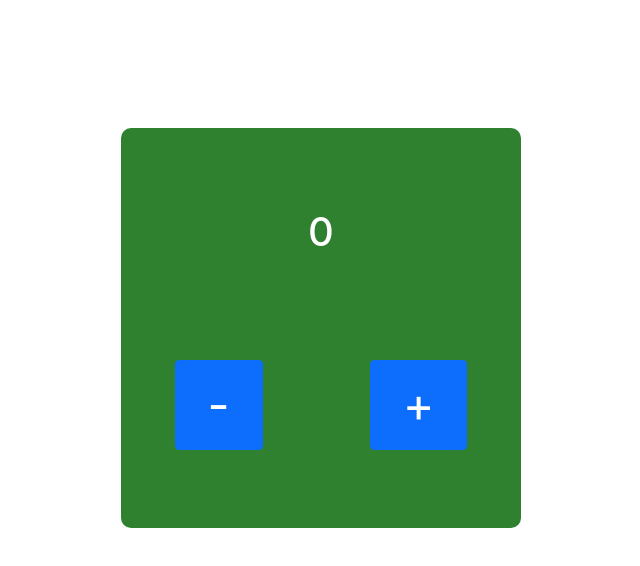
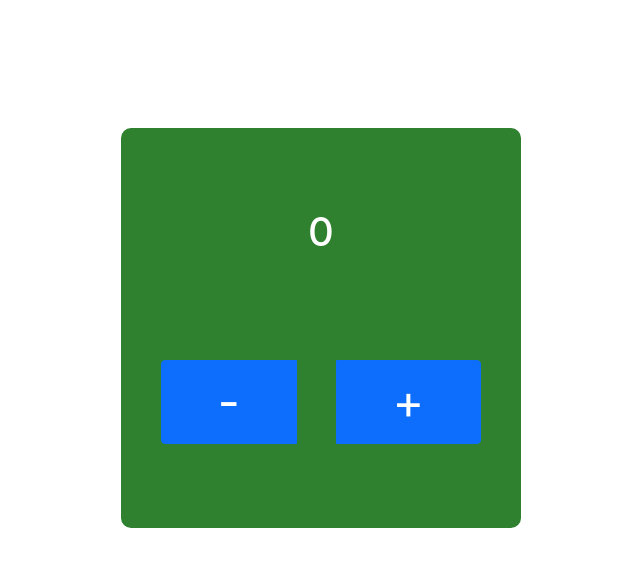
Before and after one commit to AyaneSHOJI/counter-react, a React (Create React App) app: page / in a window 1280 px wide. Shown: the top 566 px of the page, without its empty margins (19-659 px from the left). Built offline with nearby package versions, Linux system fonts and the light colour scheme.

Commit message:
CSS btn updated

```diff
--- a/src/Counter.css
+++ b/src/Counter.css
@@ -28,5 +28,6 @@
 
 .btn{
     font-size: 3rem;
-    padding: 0.5rem 2rem;
+    padding: 0.3rem 1.8rem;
+    margin: 5% 10%;
 }
--- a/src/Counter.js
+++ b/src/Counter.js
@@ -1,6 +1,5 @@
 import { useState } from 'react';
 import './Counter.css';
-import Button from 'react-bootstrap/Button';
 
 function Counter(){
     const [countValue, setCountValue] = useState(0);
@@ -35,12 +34,8 @@ function Counter(){
                     <h1 className="countValue">{countValue}</h1>
                 </div>
                 <div className="btn-group">
-                    <div>
-                        <Button className="btn btn-primary my-3" onMouseDown={decreaseCount}>-</Button>
-                    </div>
-                    <div>
-                        <Button className="btn btn-primary my-3" onClick={increaseCount}>+</Button>
-                    </div>
+                    <button className="btn btn-primary my-3" onClick={decreaseCount}>-</button>
+                    <button className="btn btn-primary my-3" onClick={increaseCount}>+</button>
                 </div>
             </div>
         </div>
```
Also changed, not shown: note.txt (added).
